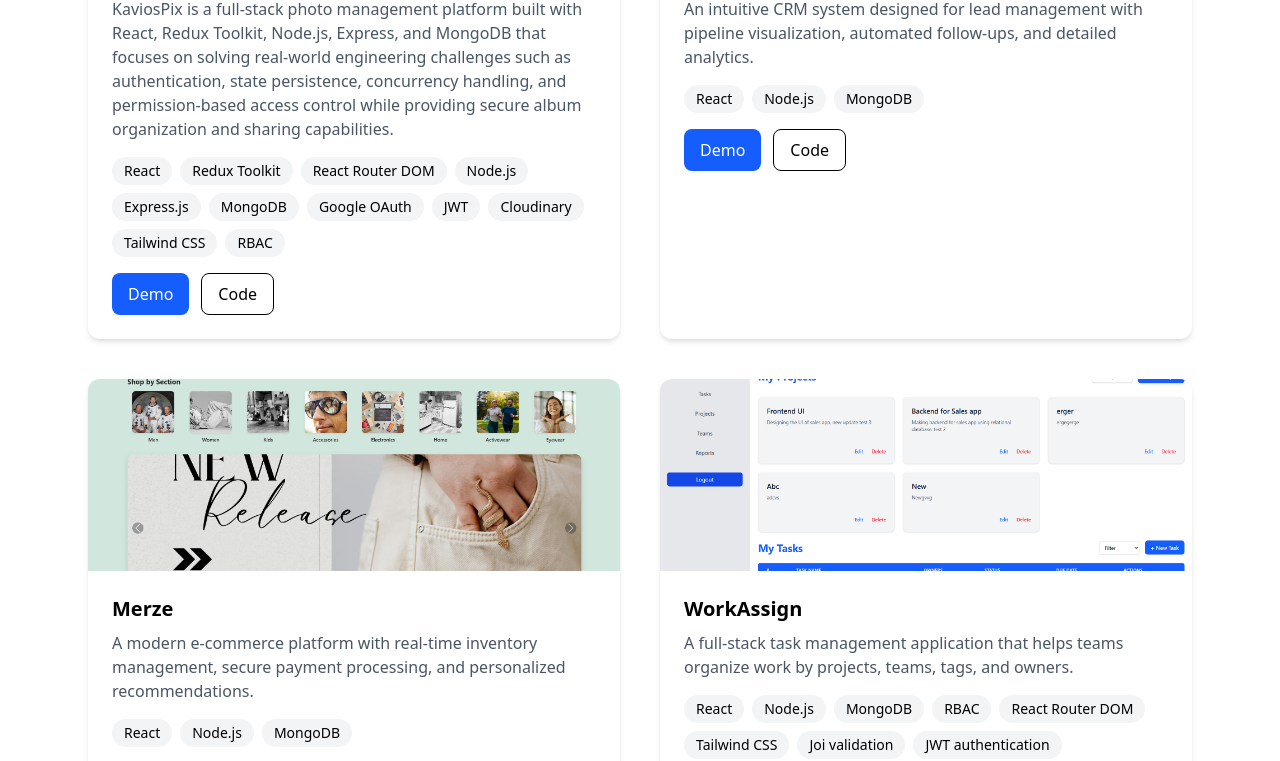
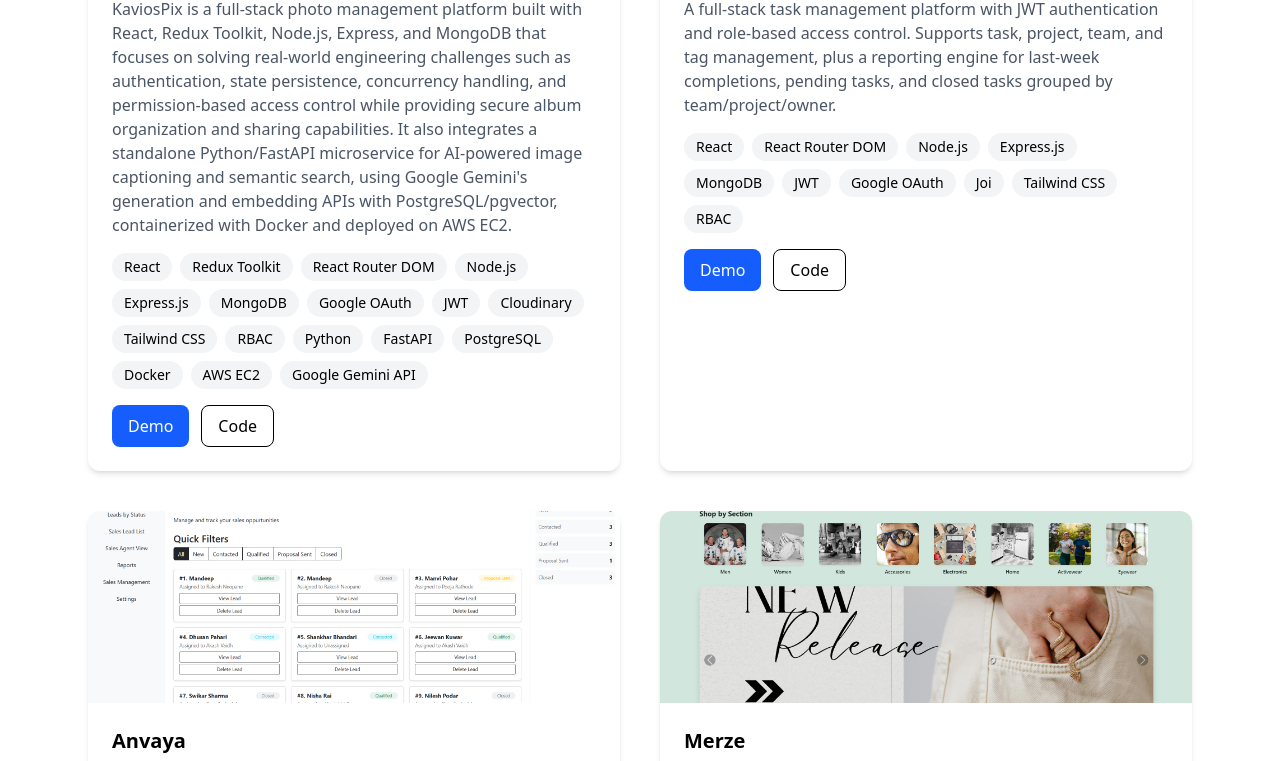
Before and after one commit to Rakeshneopane/portfolio, a React (Vite) app: page / in a window 1280 px wide. Shown: the part 1100-1861 px from the top of the page. Built offline with nearby package versions, Linux system fonts and the light colour scheme.

Commit message:
Chore: Update Portfolio

```diff
--- a/src/pages/Projects.jsx
+++ b/src/pages/Projects.jsx
@@ -53,7 +53,7 @@ export default function Projects() {
         <ProjectCard
           title="KaviosPix"
           image={kaviosPixImage}
-          description="KaviosPix is a full-stack photo management platform built with React, Redux Toolkit, Node.js, Express, and MongoDB that focuses on solving real-world engineering challenges such as authentication, state persistence, concurrency handling, and permission-based access control while providing secure album organization and sharing capabilities."
+          description="KaviosPix is a full-stack photo management platform built with React, Redux Toolkit, Node.js, Express, and MongoDB that focuses on solving real-world engineering challenges such as authentication, state persistence, concurrency handling, and permission-based access control while providing secure album organization and sharing capabilities. It also integrates a standalone Python/FastAPI microservice for AI-powered image captioning and semantic search, using Google Gemini's generation and embedding APIs with PostgreSQL/pgvector, containerized with Docker and deployed on AWS EC2."
           tech={["React",
             "Redux Toolkit",
             "React Router DOM",
@@ -64,17 +64,33 @@ export default function Projects() {
             "JWT",
             "Cloudinary",
             "Tailwind CSS",
-            "RBAC"]}
+            "RBAC",
+            "Python",
+            "FastAPI",
+            "PostgreSQL",
+            "Docker",
+            "AWS EC2",
+            "Google Gemini API"]}
           demo={"https://image-app-frontend-mu.vercel.app/"}
           loom = {"https://www.loom.com/share/0a8a820dfe4546a9bb70263e7684def3"}
           github = {"https://github.com/Rakeshneopane/image-App-frontend"}
         />
 
-<ProjectCard
+        <ProjectCard
+          title="WorkAssign"
+          image={workAssignImage}
+          description="A full-stack task management platform with JWT authentication and role-based access control. Supports task, project, team, and tag management, plus a reporting engine for last-week completions, pending tasks, and closed tasks grouped by team/project/owner."
+          tech={["React", "React Router DOM", "Node.js", "Express.js", "MongoDB", "JWT", "Google OAuth", "Joi", "Tailwind CSS", "RBAC"]}
+          demo={"https://work-assign-frontend-6wjt.vercel.app/"}
+          loom = {""}
+          github = {"https://github.com/Rakeshneopane/workAssign-frontend"}
+        />
+
+        <ProjectCard
           title="Anvaya"
           image={anvayaImage}
-          description="An intuitive CRM system designed for lead management with pipeline visualization, automated follow-ups, and detailed analytics."
-          tech={["React", "Node.js", "MongoDB"]}
+         description="A CRM system for lead management, built with Clerk authentication. Tracks customers, leads, and interactions with status updates (New, Contacted, Converted, Lost), agent assignment, tagging, and comment/interaction history on each lead."
+          tech={["React", "React Router", "Node.js", "Express.js", "MongoDB", "REST APIs", "Bootstrap", "Clerk Authentication"]}
           demo={"https://crm-frontend-ten-nu.vercel.app/"}
           loom = {"https://www.loom.com/share/01ec0a872c6f4316ad0ecd71b48de80c"}
           github = {"https://github.com/Rakeshneopane/CRM-frontend.git"}
@@ -83,22 +99,14 @@ export default function Projects() {
         <ProjectCard
           title="Merze"
           image={merzeImage}
-          description="A modern e-commerce platform with real-time inventory management, secure payment processing, and personalized recommendations."
-          tech={["React", "Node.js", "MongoDB"]}
+          description="A full-stack e-commerce application with product browsing, cart management, order placement, and address handling. Focused on building a complete, RESTful frontend-backend workflow with reusable UI components."
+          tech={["React", "React Router", "Node.js", "Express.js", "MongoDB", "REST APIs", "Bootstrap"]}
           demo = {"https://my-ecommerce-frontend-khaki.vercel.app/"}
           loom = {"https://www.loom.com/share/25adf0ed43c242d1adc0fad96495302f"}
           github = {"https://github.com/Rakeshneopane/my-ecommerce-frontend.git"}
         />
 
-        <ProjectCard
-          title="WorkAssign"
-          image={workAssignImage}
-          description="A full-stack task management application that helps teams organize work by projects, teams, tags, and owners."
-          tech={["React", "Node.js", "MongoDB"," RBAC", "React Router DOM", "Tailwind CSS", "Joi validation", "JWT authentication"]}
-          demo={"https://work-assign-frontend-6wjt.vercel.app/"}
-          loom = {""}
-          github = {"https://github.com/Rakeshneopane/workAssign-frontend"}
-        />
+
 
       </div>
     </section>
--- a/src/pages/TechSection.jsx
+++ b/src/pages/TechSection.jsx
@@ -1,12 +1,20 @@
 export default function TechSection() {
   const techStack = [
     "React",
+    "Redux Toolkit",
+    "Tailwind CSS",
     "Bootstrap",
     "Express",
     "Node.js",
     "MongoDB",
     "Mongoose",
     "JWT",
+    "Joi",
+    "Python",
+    "FastAPI",
+    "PostgreSQL",
+    "Docker",
+    "AWS EC2",
     "Vercel",
     "GitHub",
     "DevTools",
```
